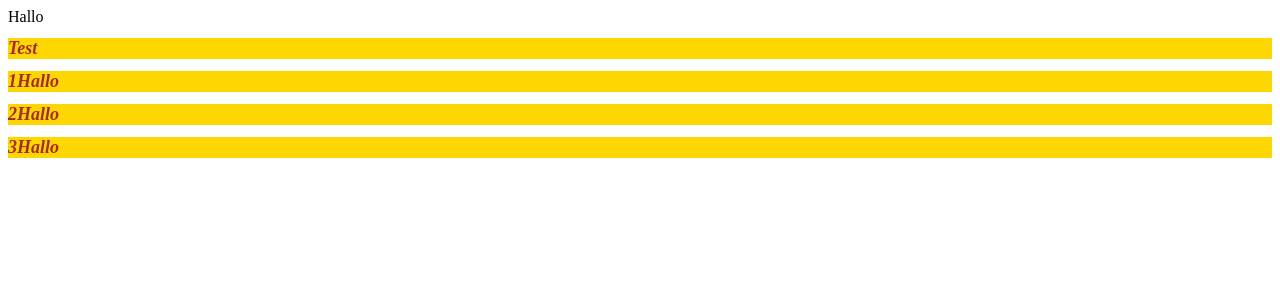
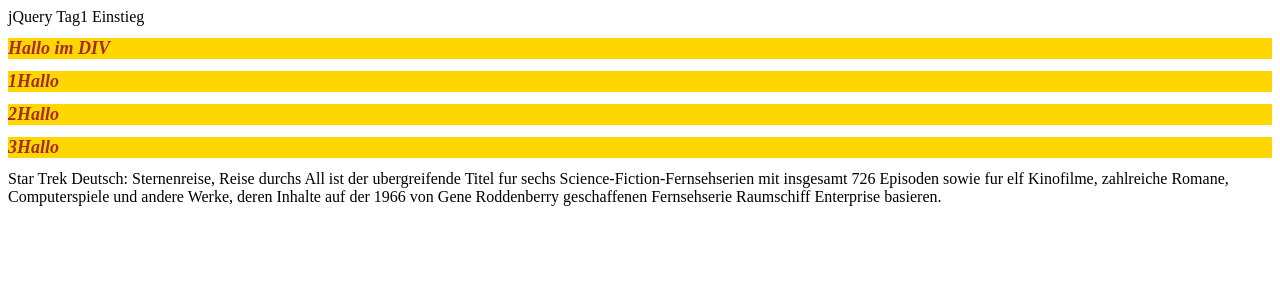
Before and after one commit to susann99/jquery-kurs, a PHP site: page / in a window 1280 px wide. Shown: the top 300 px of the page. Run offline with PHP 8.4, Linux system fonts and the light colour scheme.

Commit message:
id absatz classe angehängt und mousposition

```diff
--- a/css/style.css
+++ b/css/style.css
@@ -16,3 +16,6 @@
 .test {
     font-style: italic;
 }
+.text {
+    width:320px;color: red;
+}
--- a/index.php
+++ b/index.php
@@ -21,6 +21,12 @@
                 $("div h1").addClass("classH1H2");
                 $(".class").addClass("testA");
                 //$(".class:not(:selected)");
+		$("#absatz").click(function(){
+			$(this).addClass("text");
+		});
+		$("#absatz").click(function(xy){
+			alert('x='+xy.clientX+' y='+xy.clientY);
+		});
             });
 
         </script>
@@ -28,10 +34,13 @@
         <title>jQuery!</title>
     </head>
     <body>
-        <div>Hallo<h1>Test</h1></div>
-         <h1>1Hallo</h1>
-          <h1>2Hallo</h1>
-           <h1>3Hallo</h1>
+        <div>jQuery Tag1 Einstieg<h1>Hallo im DIV</h1></div>
+        <h1>1Hallo</h1>
+        <h1>2Hallo</h1>
+        <h1>3Hallo</h1>
+	<div id="absatz">
+		Star Trek Deutsch: Sternenreise, Reise durchs All ist der ubergreifende Titel fur sechs Science-Fiction-Fernsehserien mit insgesamt 726 Episoden sowie fur elf Kinofilme, zahlreiche Romane, Computerspiele und andere Werke, deren Inhalte auf der 1966 von Gene Roddenberry geschaffenen Fernsehserie Raumschiff Enterprise basieren.
+	</div>
         <script type="text/javascript" >
             $("h1").addClass("test");
         </script>
```
